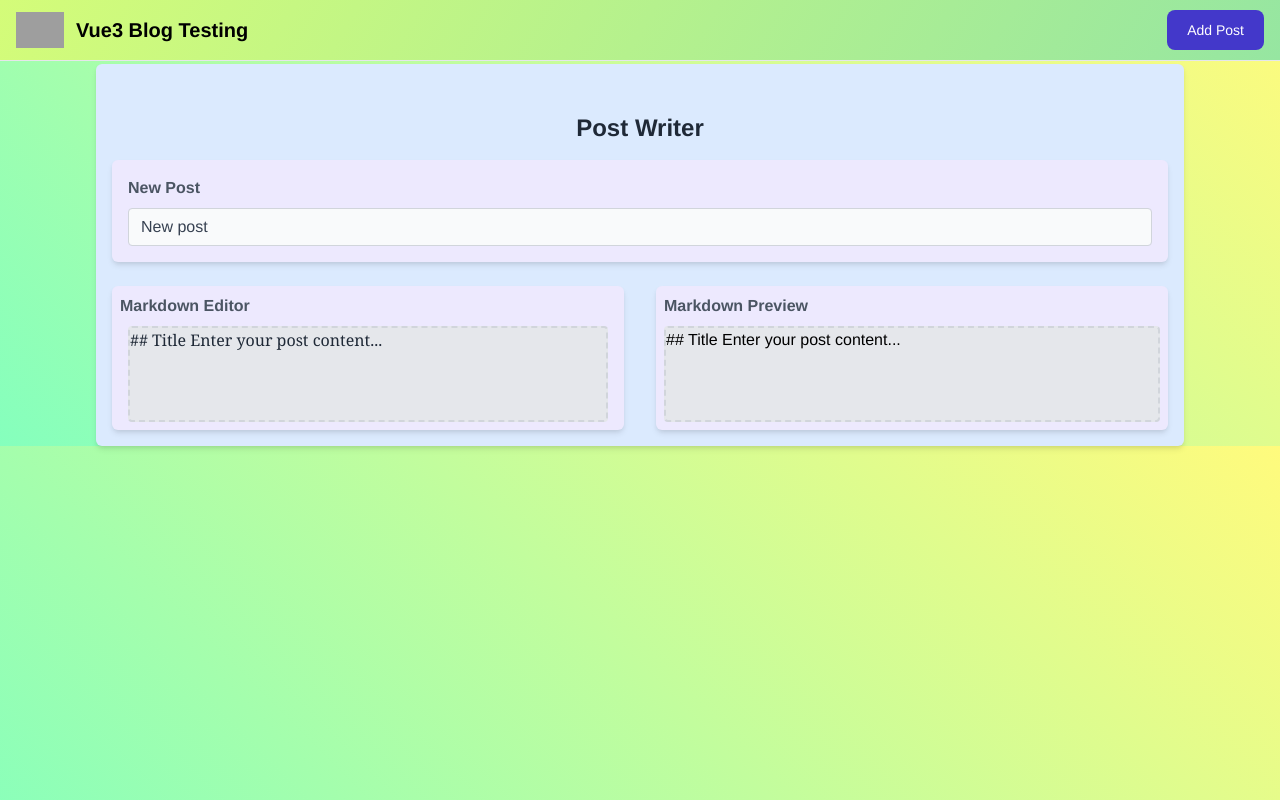
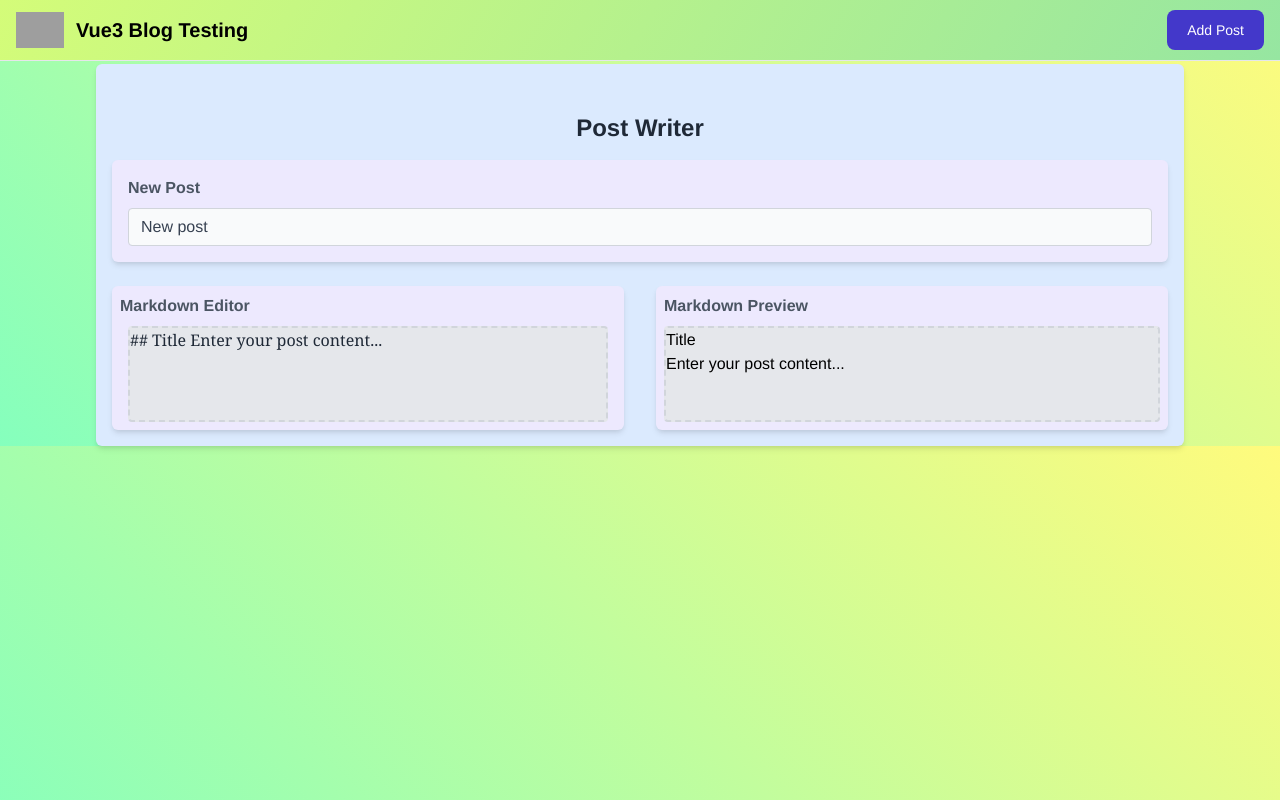
Before and after one commit to Akash52/vue3-blog-testing, a Vue app: page /posts/new in a window 1280 px wide. Built offline with nearby package versions, Linux system fonts and the light colour scheme; grey boxes are pictures that could not be loaded.

Commit message:
rendering_html_with_marked

```diff
--- a/package.json
+++ b/package.json
@@ -8,8 +8,10 @@
     "test:unit": "vue-cli-service test:unit --watchAll"
   },
   "dependencies": {
+    "@types/marked": "^2.0.3",
     "@types/moment": "2.13",
     "axios": "^0.27.2",
+    "marked": "^2.0.3",
     "moment": "2.13",
     "vue": "^3.0.0",
     "vue-router": "^4.1.5"
--- a/src/components/PostWriter.vue
+++ b/src/components/PostWriter.vue
@@ -45,7 +45,7 @@
         <div
           className="rounded border-gray-300  dark:border-gray-700 border-dashed border-2 h-24 bg-gray-200"
         >
-          {{ content }}
+          <div v-html="html" />
         </div>
       </div>
     </div>
@@ -54,7 +54,8 @@
 
 <script lang="ts">
 import { Post } from '@/mocks';
-import { defineComponent, onMounted, ref } from 'vue';
+import { defineComponent, onMounted, ref, watchEffect } from 'vue';
+import { parse } from 'marked';
 
 export default defineComponent({
   name: 'PostWriter',
@@ -68,6 +69,11 @@ export default defineComponent({
     const title = ref(props.post.title);
     const content = ref('## Title\nEnter your post content...');
     const contentEditable = ref<HTMLDivElement | null>(null);
+    const html = ref('');
+
+    watchEffect(() => {
+      html.value = parse(content.value);
+    });
 
     const handleInput = () => {
       if (!contentEditable.value) {
@@ -84,6 +90,7 @@ export default defineComponent({
     });
 
     return {
+      html,
       title,
       content,
       contentEditable,
```
Also changed, not shown: 1 other file (tests, documents, lock files or other folders).
